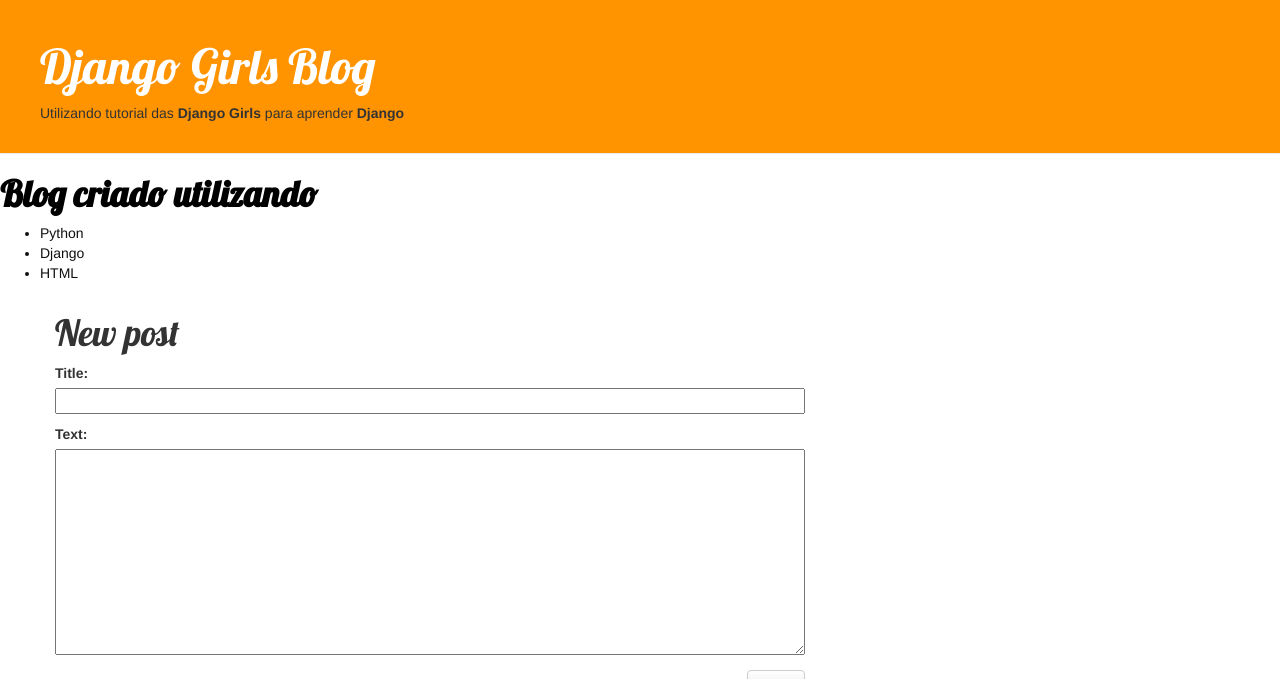
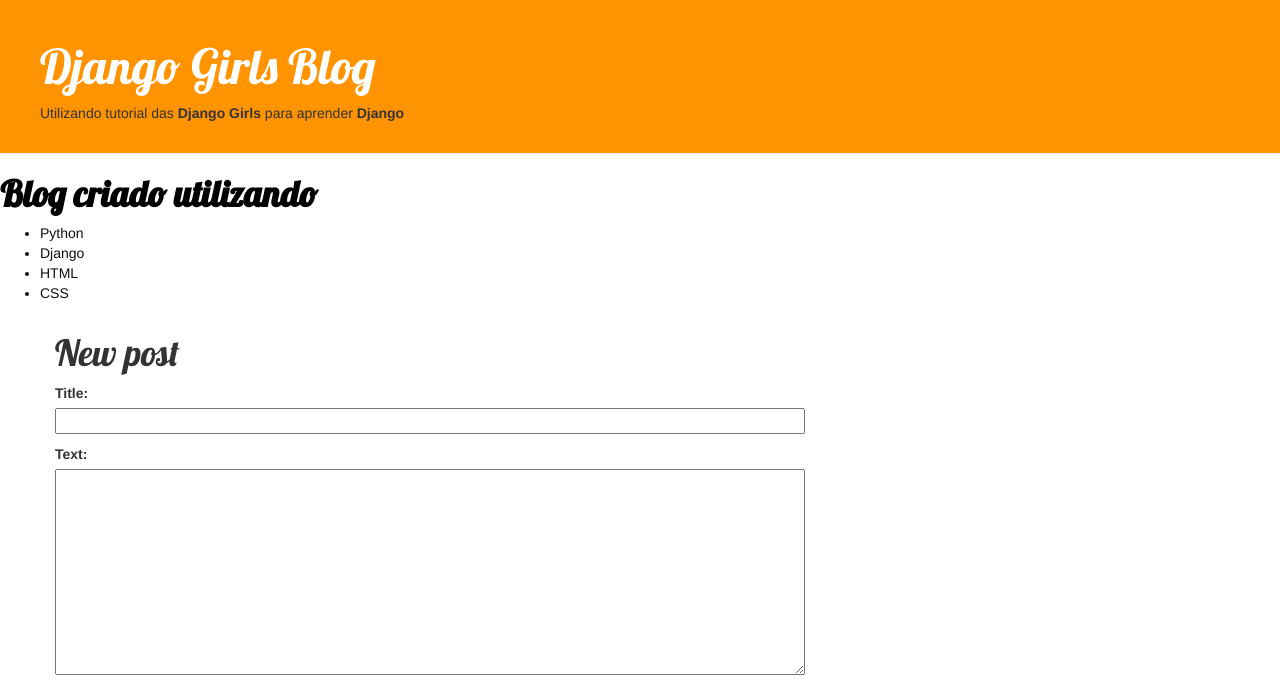
Before and after one commit to ThiagoOliveira001/my-first-blog, a Django app: page /post/new/ in a window 1280 px wide. Shown: the top 679 px of the page. Run offline with Django 3.2, Linux system fonts and the light colour scheme; some libraries are stand-ins or nearby versions.

Commit message:
adição de css nas linguagens utilizadas pelo blog

```diff
--- a/blog/templates/blog/base.html
+++ b/blog/templates/blog/base.html
@@ -23,7 +23,7 @@
     </div>
     <div class="infodev">
         <h1><strong>Blog criado utilizando</strong></h1>
-        <ul><li>Python</li><li>Django</li><li>HTML</li></ul>
+        <ul><li>Python</li><li>Django</li><li>HTML</li><li>CSS</li></ul>
     </div>
     <div class="content container">
         <div class="row">
```
